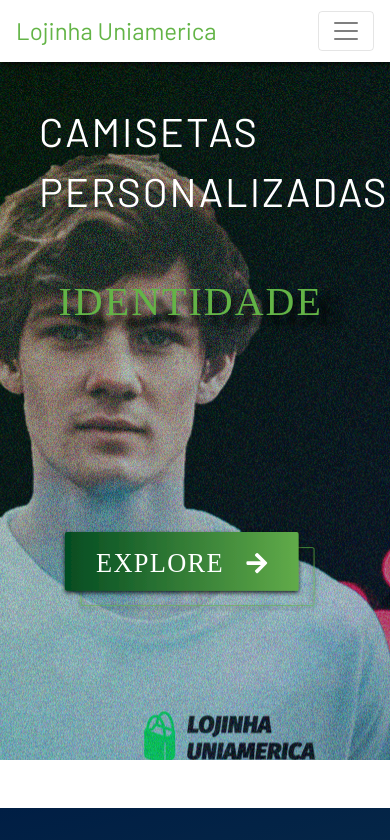
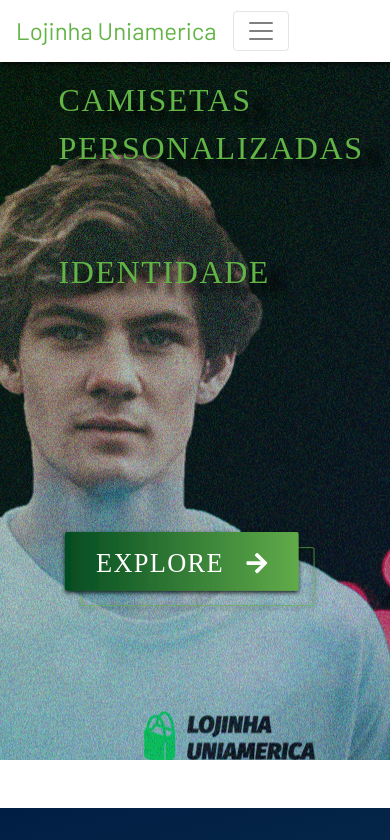
Before and after one commit to Henriquecesp/lojinha-react, a React (Create React App) app: page / in a window 390 px wide. Shown: the top 840 px of the page. Built offline with nearby package versions, Linux system fonts and the light colour scheme.

Commit message:
responsividade

```diff
--- a/src/components/About/AboutComponent.js
+++ b/src/components/About/AboutComponent.js
@@ -21,10 +21,10 @@
             data-aos-duration='2500'
             className='col-xs-6 col-lg-10 col-xl-4 mx-auto text-white'
           >
-            <h4 class='mt-5 text-primary'>
+            <h4 className='mt-5 text-primary'>
               <strong>Lojinha Uniamerica</strong>
             </h4>
-            <p class='mb-0 text-white'>
+            <p className='mb-0 text-white'>
               O projeto lojinha Uniamerica, surge de um problema real enfrentado
               pelos alunos do curso de Engenharia de Software, tem como objetivo
               facilitar cursos a obterem sua identidade através de nossos
@@ -35,7 +35,7 @@
                 Entre em contato com um dos alunos envolvidos no projeto para
                 saber mais.
               </p>
-              <button type='submit' class='mt-4 btn btn-lg btn-success mx-auto'>
+              <button type='submit' className='mt-4 btn btn-lg btn-success mx-auto'>
                 Fale conosco!
               </button>
             </form>
--- a/src/components/Home/TextomeioComponent.js
+++ b/src/components/Home/TextomeioComponent.js
@@ -17,7 +17,7 @@
   >
     <div data-aos-duration='3000' className='texto'>
       <div data-aos='fade-left' data-aos-duration='3000'>
-        <p classname='id'>
+        <p className='id'>
           CAMISETAS <br /> PERSONALIZADAS
         </p>
       </div>
--- a/src/sass/styles.scss
+++ b/src/sass/styles.scss
@@ -328,6 +328,9 @@
   .svg-error {
     transform: scale(0.8);
   }
+  .navbar{
+    justify-content: space-between;
+  }
 }
 
 @media only screen and (max-width: 1000px) {
@@ -337,8 +340,15 @@
   }
   .id {
     left: 5%;
+    font-size: 2rem;
   }
   .explore {
     left: 15%;
   }
 }
+
+@media only screen and (max-width: 800px){
+  .navbar{
+    justify-content: left;
+  }
+}
```
